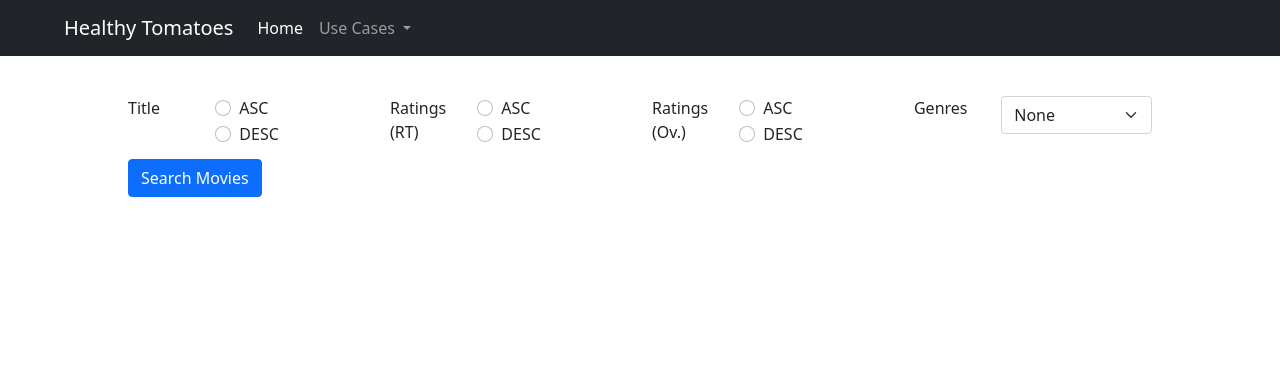
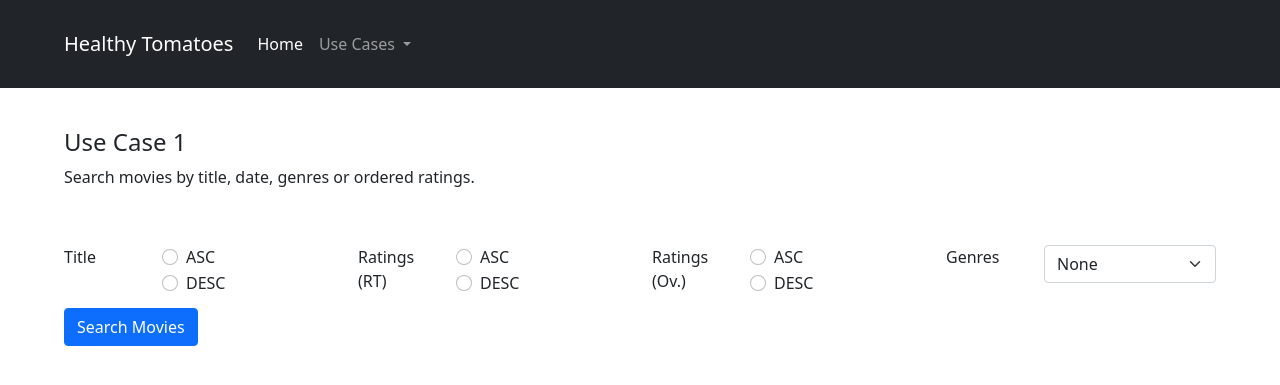
Before and after one commit to jameslee1237/COMP0022, a Flask app: template python/templates/use_case_1.html in a window 1280 px wide. Shown: the top 385 px of the page. Run offline with Flask 2, Linux system fonts and the light colour scheme; the template is opened without the code that fills it, so the values that code supplies are empty; some libraries are stand-ins or nearby versions.

Commit message:
Final styling changes to use case 1

```diff
--- a/python/app.py
+++ b/python/app.py
@@ -353,7 +353,7 @@ class App:
             pass
         else:
             cursor.execute("""UPDATE movies_data m
-                              INNER JOIN (SELECT movies_data.movie_Id, AVG(movies_ratings.rating) as rating
+                              INNER JOIN (SELECT movies_data.movie_Id, ROUND(AVG(movies_ratings.rating), 2) as rating
                               FROM movies_ratings, movies_data WHERE movies_data.movie_Id = movies_ratings.movie_Id
                               GROUP BY movies_ratings.movie_Id) r
                               ON m.movie_Id = r.movie_Id
--- a/python/static/base.css
+++ b/python/static/base.css
@@ -1,12 +1,11 @@
 /* CSS for base template styling */
 .content {
-    margin: 0 10% !important;
+    padding: 0 5% !important;
 }
 
 /* Navbar */
 .navbar {
-    padding-left: 5%;
-    padding-right: 5%;
+    padding: 1.5rem 5% !important;
 }
 
 .container-fluid {
--- a/python/static/use_case_1.css
+++ b/python/static/use_case_1.css
@@ -1,4 +1,8 @@
 /* CSS for use case 1 styling */
+.title {
+    padding-top: 2.5rem;
+}
+
 .use-case-1-form {
     width: 100%;
     padding-top: 2.5rem;
@@ -8,7 +12,6 @@
 .use-case-1-results-table {
     width: 100%;
     table-layout: auto;
-    overflow: scroll;
 }
 
 .align-rows {
--- a/python/templates/base.html
+++ b/python/templates/base.html
@@ -15,14 +15,15 @@
 
         <!-- Bootstrap CSS -->
         <link href="https://cdn.jsdelivr.net/npm/bootstrap@5.0.2/dist/css/bootstrap.min.css" rel="stylesheet" integrity="sha384-EVSTQN3/azprG1Anm3QDgpJLIm9Nao0Yz1ztcQTwFspd3yD65VohhpuuCOmLASjC" crossorigin="anonymous">
-  </head>
-  <body>
+
+
         <!-- Optional JavaScript -->
         <!-- jQuery first, then Popper.js, then Bootstrap JS -->
         <script src="https://code.jquery.com/jquery-3.2.1.slim.min.js" integrity="sha384-KJ3o2DKtIkvYIK3UENzmM7KCkRr/rE9/Qpg6aAZGJwFDMVNA/GpGFF93hXpG5KkN" crossorigin="anonymous"></script>
         <script src="https://cdn.jsdelivr.net/npm/@popperjs/core@2.9.2/dist/umd/popper.min.js" integrity="sha384-IQsoLXl5PILFhosVNubq5LC7Qb9DXgDA9i+tQ8Zj3iwWAwPtgFTxbJ8NT4GN1R8p" crossorigin="anonymous"></script>
         <script src="https://cdn.jsdelivr.net/npm/bootstrap@5.0.2/dist/js/bootstrap.min.js" integrity="sha384-cVKIPhGWiC2Al4u+LWgxfKTRIcfu0JTxR+EQDz/bgldoEyl4H0zUF0QKbrJ0EcQF" crossorigin="anonymous"></script>
-
+    </head>
+    <body>
         <!-- TOP Navigation bar -->
         <nav class="navbar navbar-expand-lg navbar-dark bg-dark">
             <div class="container-fluid">
--- a/python/templates/use_case_1.html
+++ b/python/templates/use_case_1.html
@@ -11,6 +11,10 @@
 
 {% block content %}
     <div class="">
+        <div class="title">
+            <h4>Use Case 1</h4>
+            <p>Search movies by title, date, genres or ordered ratings.</p>
+        </div>
         <form class="use-case-1-form" action="{{ url_for('get_data') }}" method="POST">
             <fieldset class="row mb-2">
                 <legend class="col-form-label col-sm-1 pt-0">Title</legend>
```
Lines whose indentation alone changed are shown as unchanged.
